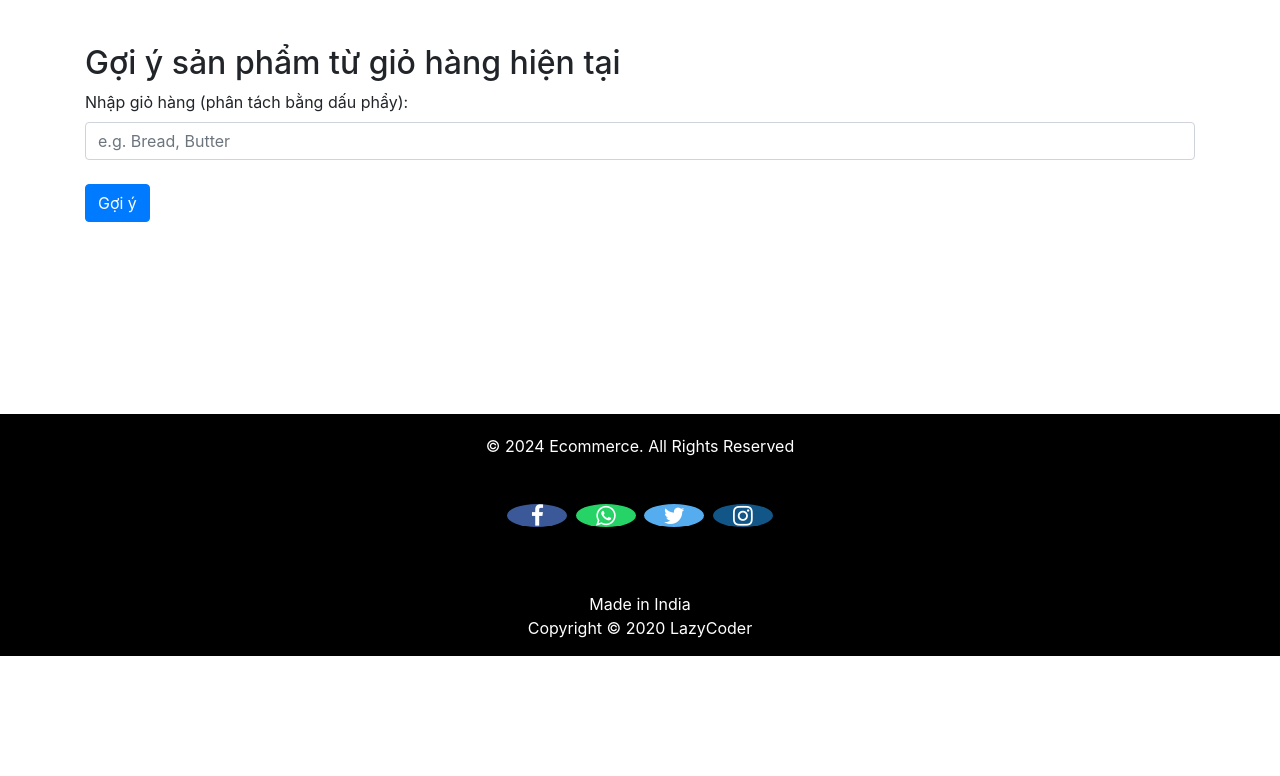
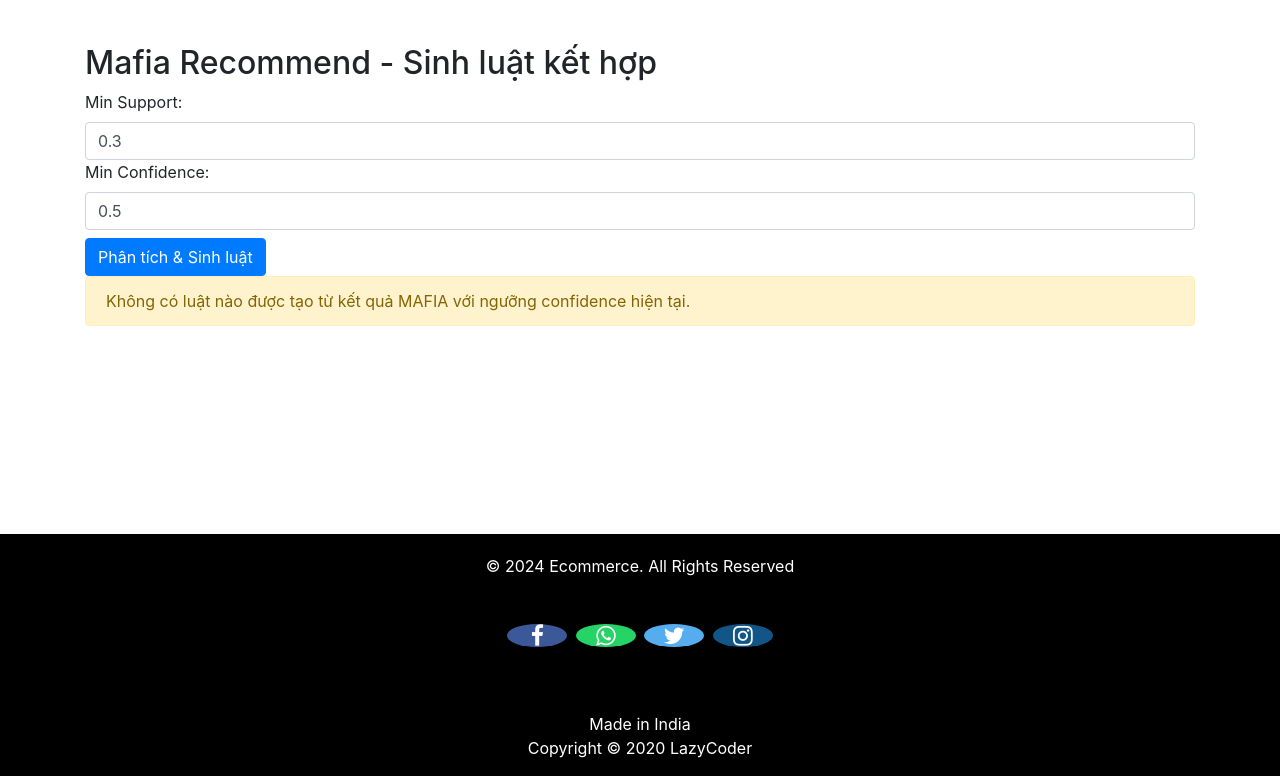
Before and after one commit to LeHoangHai2508/webdata2, a Django app: page /recommend-mafia/ in a window 1280 px wide. Shown: the part 56-832 px from the top of the page. Before the commit the page ends 712 px from the top, so only its background shows below. Run offline with Django 3.2, Linux system fonts and the light colour scheme; a user stored in the database is signed in; parts of the project's set-up code (start-up, migrations or seed data) failed here and were passed over; some libraries are stand-ins or nearby versions.

Commit message:
Add files via upload

```diff
--- a/ecom/views.py
+++ b/ecom/views.py
@@ -19,7 +19,7 @@ from .forms import ProductCSVForm, TransactionCSVForm
 from io import TextIOWrapper
 from .models import Transaction, Orders, Product
 import csv, ast
-from ecom.mafia import find_maximal_itemsets, find_maximal_itemsets_and_rules
+from ecom.mafia import find_maximal_itemsets, find_maximal_itemsets_and_rules, mafia
 
 
 def home_view(request):
@@ -873,3 +873,120 @@ def mafia_recommend_view(request):
         'input_items': input_items,
         'recommendations': recommendations
     })
+
+def generate_association_rules(mfi_itemsets, transactions, min_confidence):
+    from itertools import chain, combinations
+    import math
+
+    # Đếm số giao dịch chứa mỗi itemset
+    def count_support(itemset):
+        return sum(1 for t in transactions if itemset.issubset(set(t)))
+
+    rules = []
+    total_transactions = len(transactions)
+
+    for itemset in mfi_itemsets:
+        itemset = set(itemset)
+        if len(itemset) < 2:
+            continue
+
+        for i in range(1, len(itemset)):
+            for lhs in combinations(itemset, i):
+                lhs = set(lhs)
+                rhs = itemset - lhs
+                if not rhs:
+                    continue
+
+                lhs_support_count = count_support(lhs)
+                full_support_count = count_support(itemset)
+
+                if lhs_support_count == 0:
+                    continue
+
+                confidence = full_support_count / lhs_support_count
+
+                if confidence >= min_confidence:
+                    rhs_support_count = count_support(rhs)
+                    lift = confidence / (rhs_support_count / total_transactions) if rhs_support_count > 0 else 0
+                    rules.append({
+                        'lhs': ', '.join(sorted(lhs)),
+                        'rhs': ', '.join(sorted(rhs)),
+                        'support': round(full_support_count / total_transactions, 2),
+                        'confidence': round(confidence, 2),
+                        'lift': round(lift, 2),
+                        'frequency': full_support_count
+                    })
+
+    return sorted(rules, key=lambda x: (-x['confidence'], -x['support']))
+
+
+@login_required(login_url='adminlogin')
+def mafia_recommend_view(request):
+    from .mafia import find_maximal_itemsets
+    import itertools
+
+    table_data = request.session.get('mafia_data', [])
+    transactions = [[item.strip() for item in row['items'].split(',')] for row in table_data]
+
+    recommendations = []
+    input_items = []
+
+    min_conf_str = str(request.GET.get('min_conf', '0.5')).replace(',', '.')
+    min_conf = float(min_conf_str)
+
+    if request.method == 'POST':
+        basket_raw = request.POST.get('basket', '')
+        input_items = [item.strip() for item in basket_raw.split(',') if item.strip()]
+
+        if input_items:
+            # Tính minsup từ dữ liệu đã lưu
+            minsup_ratio = float(request.GET.get('minsup', 0.3))
+            minsup = max(int(minsup_ratio * len(transactions)), 1)
+            tidsets = defaultdict(set)
+            for tid, transaction in enumerate(transactions):
+                for item in transaction:
+                    tidsets[item].add(tid)
+
+            all_tids = set(range(len(transactions)))
+            items = sorted(tidsets.keys())
+            MFI = []
+            mafia(set(), items, tidsets, minsup, MFI, all_tids)
+
+            # Sinh luật từ tập phổ biến cực đại
+            rules = []
+            for itemset in MFI:
+                if len(itemset) < 2:
+                    continue
+                for i in range(1, len(itemset)):
+                    for lhs in itertools.combinations(itemset, i):
+                        lhs = set(lhs)
+                        rhs = itemset - lhs
+                        lhs_support = sum(1 for t in transactions if lhs.issubset(t))
+                        both_support = sum(1 for t in transactions if lhs.union(rhs).issubset(t))
+
+                        if lhs_support == 0:
+                            continue
+
+                        conf = both_support / lhs_support
+
+                        if conf >= min_conf:
+                            rules.append({
+                                'lhs': lhs,
+                                'rhs': rhs,
+                                'confidence': conf
+                            })
+
+            # Áp dụng luật cho giỏ hàng hiện tại
+            for rule in rules:
+                if rule['lhs'].issubset(set(input_items)):
+                    suggest_items = rule['rhs'] - set(input_items)
+                    if suggest_items:
+                        recommendations.append({
+                            'from': ', '.join(sorted(rule['lhs'])),
+                            'suggest': ', '.join(sorted(suggest_items))
+                        })
+
+    return render(request, 'ecom/mafia_recommend.html', {
+        'recommendations': recommendations,
+        'input_items': input_items
+    })
--- a/templates/ecom/mafia_recommend.html
+++ b/templates/ecom/mafia_recommend.html
@@ -2,38 +2,46 @@
 {% load static %}
 {% block content %}
 <div class="container mt-4">
-    <h2>Gợi ý sản phẩm từ giỏ hàng hiện tại</h2>
+    <h2>Mafia Recommend - Sinh luật kết hợp</h2>
 
     <form method="post">
         {% csrf_token %}
-        <div class="form-group">
-            <label>Nhập giỏ hàng (phân tách bằng dấu phẩy):</label>
-            <input type="text" name="basket" class="form-control" placeholder="e.g. Bread, Butter">
-        </div>
-        <button type="submit" class="btn btn-primary mt-2">Gợi ý</button>
+        <label>Min Support:</label>
+        <input type="number" step="0.1" min="0" max="1" name="minsup" class="form-control" value="0.3">
+        <label>Min Confidence:</label>
+        <input type="number" step="0.1" min="0" max="1" name="min_conf" class="form-control" value="0.5">
+        <button type="submit" class="btn btn-primary mt-2">Phân tích & Sinh luật</button>
     </form>
 
-    {% if recommendations %}
-    <hr>
-    <h4>Kết quả gợi ý:</h4>
-    <table class="table table-bordered mt-3">
+    {% if rules %}
+    <table class="table table-bordered">
         <thead>
             <tr>
-                <th>Giỏ hàng hiện tại</th>
-                <th>Gợi ý bổ sung</th>
+                <th>#</th>
+                <th>LHS</th>
+                <th>RHS</th>
+                <th>Frequency</th>
+                <th>Support</th>
+                <th>Confidence</th>
+                <th>Lift</th>
             </tr>
         </thead>
         <tbody>
-            {% for r in recommendations %}
+            {% for rule in rules %}
             <tr>
-                <td>{{ r.from }}</td>
-                <td>{{ r.suggest }}</td>
+                <td>{{ forloop.counter }}</td>
+                <td>{{ rule.lhs }}</td>
+                <td>{{ rule.rhs }}</td>
+                <td>{{ rule.frequency }}</td>
+                <td>{{ rule.support }}</td>
+                <td>{{ rule.confidence }}</td>
+                <td>{{ rule.lift }}</td>
             </tr>
             {% endfor %}
         </tbody>
     </table>
-    {% elif input_items %}
-    <p class="mt-3">Không có gợi ý phù hợp.</p>
+    {% else %}
+    <div class="alert alert-warning">Không có luật nào được tạo từ kết quả MAFIA với ngưỡng confidence hiện tại.</div>
     {% endif %}
 </div>
 {% endblock %}
```
